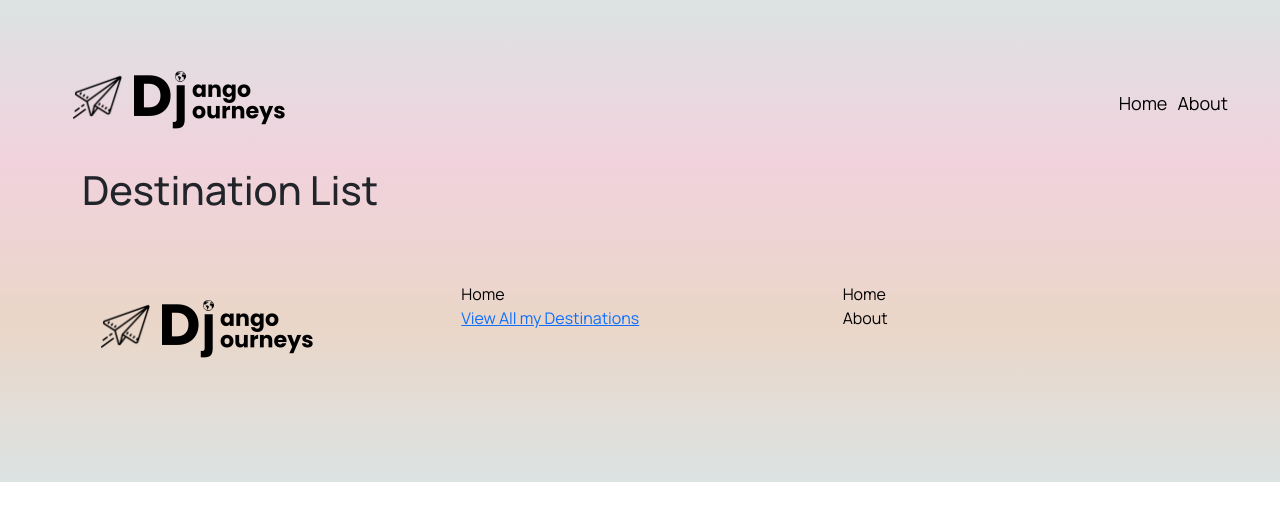
After one commit to milosjocic1/SEI-Project-3, a Django app: page /destinations/ in a window 1280 px wide. The commit adds this page. Shown: the top 521 px of the page. Run offline with Django 4.2, Linux system fonts and the light colour scheme; data that the repository does not hold is empty.

Commit message:
Added Destinations Index and Details

```diff
--- a/main_app/templates/base.html
+++ b/main_app/templates/base.html
@@ -49,7 +49,7 @@
             </div>
             <div class="col">
                 <a href="{% url 'home' %}" class="footer-links">Home</a><br>
-                <a href="{% url 'about' %}" class="footer-links">About</a>
+                <a href="{% url 'index' %}">View All my Destinations</a>
             </div>
             <div class="col">
                 <a href="{% url 'home' %}" class="footer-links">Home</a><br>
--- /dev/null
+++ b/main_app/templates/destinations/index.html
@@ -0,0 +1,43 @@
+{% extends 'base.html' %}
+
+{% block content %}
+
+<h1>Destination List</h1>
+
+<!-- start of forloop -->
+{% for destination in destinations %}
+
+<div class="card">
+    <a href="{% url 'detail' destination.id %}">
+    <div class="card-content">
+
+        <div class="flex-container">
+
+            <div>
+            <span class="card-title"> {{ destination.name }} </span>
+            <p>Breed: {{ destination.location }} </p>
+            <p>Description : {{ destination.country }} </p>
+
+        <!-- open if -->
+
+            <p>Age: {{ destination.currency }}</p>
+
+            <p>Age: Kitten</p>
+        <!-- close if -->
+
+            </div>
+        <!-- image -->
+            <div class="right">
+            {% load static %}
+            <img  height="100px" width="100px"  src= "{{ destination.image }}"" />
+            </div>
+
+        </div>
+    </div>
+    </a>
+</div>
+
+<!-- end of forloop -->
+{%  endfor %}
+
+{% endblock %}
--- a/main_app/urls.py
+++ b/main_app/urls.py
@@ -3,5 +3,7 @@ from . import views
 
 urlpatterns = [
     path('', views.home, name='home'),
-    path('about/', views.about, name ='about')
+    path('about/', views.about, name ='about'),
+    path('destinations/', views.destinations_index, name = 'index'),
+    path('destinations/<int:destination_id>', views.destinations_detail, name = 'detail'),
 ]
--- a/main_app/views.py
+++ b/main_app/views.py
@@ -1,5 +1,7 @@
 from django.shortcuts import render, redirect
 from django.http import HttpResponse
+from .models import Destination
+
 # from .models import User, Destination
 # from django.views.generic.edit import CreateView, UpdateView, DeleteView
 # from django.views.generic import ListView, DetailView
@@ -19,3 +21,15 @@ def home(request):
 # ABOUT PAGE
 def about(request):
     return render(request, 'about.html')
+
+# DESTINATIONS INDEX
+def destinations_index(request):
+    destinations = Destination.objects.all()
+    return render(request, 'destinations/index.html', {'destinations': destinations})
+
+
+# DESTINATIONS DETAIL:
+def destinations_detail(request, destination_id):
+    # SELECT * FROM main_app_cat WHERE id = cat_id
+    destination = Destination.objects.get(id = destination_id)
+    return render(request, 'destinations/detail.html', {'destination': destination})
```
Also changed, not shown: main_app/templates/destinations/detail.html (added, +24 -0 lines).
